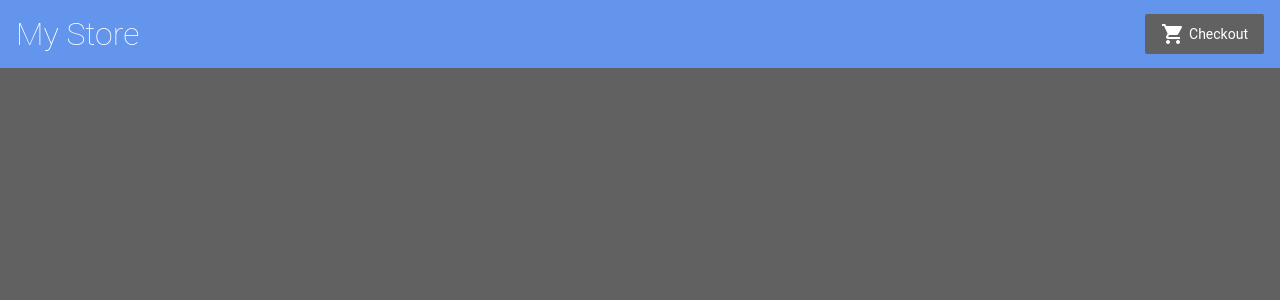
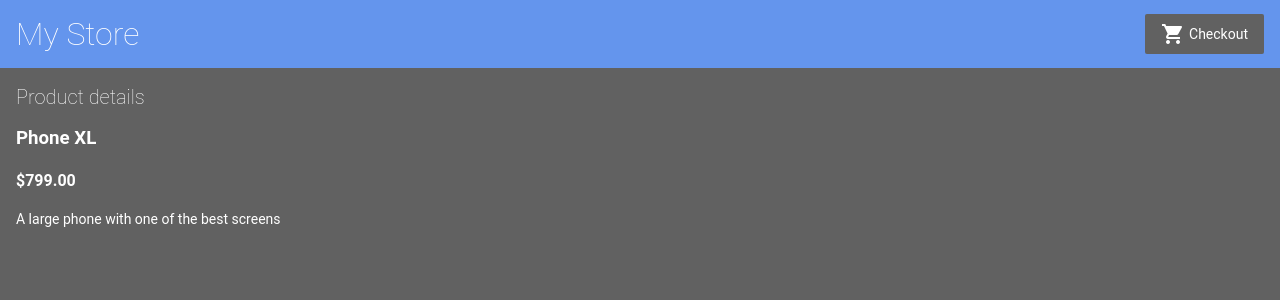
Before and after one commit to Facundo-ivan-Monzon20/angular-My-Score, an Angular app: page /products/0 in a window 1280 px wide. Before the commit this address led to /. Shown: the top 300 px of the page. Built offline with nearby package versions, Linux system fonts and the light colour scheme.

Commit message:
2 files modified, 3 added

```diff
--- /dev/null
+++ b/src/app/product-details/product-details.component.html
@@ -0,0 +1,7 @@
+<h2>Product details</h2>
+
+<div *ngIf="product">
+  <h3>{{ product.name }}</h3>
+  <h4>{{ product.price | currency }}</h4>
+  <p>{{ product.description }}</p>
+</div>
--- /dev/null
+++ b/src/app/product-details/product-details.component.ts
@@ -0,0 +1,21 @@
+import { Component, OnInit } from '@angular/core';
+import { ActivatedRoute } from '@angular/router';
+
+import { products } from '../products';
+
+@Component({
+  selector: 'app-product-details',
+  templateUrl: './product-details.component.html',
+  styleUrls: ['./product-details.component.css'],
+})
+export class ProductDetailsComponent implements OnInit {
+  product: { name: string; price: number; description: string };
+
+  constructor(private route: ActivatedRoute) {}
+
+  ngOnInit() {
+    this.route.paramMap.subscribe((params) => {
+      this.product = products[+params.get('productId')];
+    });
+  }
+}
--- a/src/app/product-list/product-list.component.html
+++ b/src/app/product-list/product-list.component.html
@@ -1,8 +1,11 @@
 <h2>Products</h2>
 
-<div *ngFor="let product of products">
+<div *ngFor="let product of products; index as productId">
   <h3>
-    <a [title]="product.name + ' details'">
+    <a
+      [title]="product.name + ' details'"
+      [routerLink]="['/products', productId]"
+    >
       {{ product.name }}
     </a>
   </h3>
```
Also changed, not shown: src/app/app.module.ts (+6 -1 lines), src/app/product-details/product-details.component.css (added).
